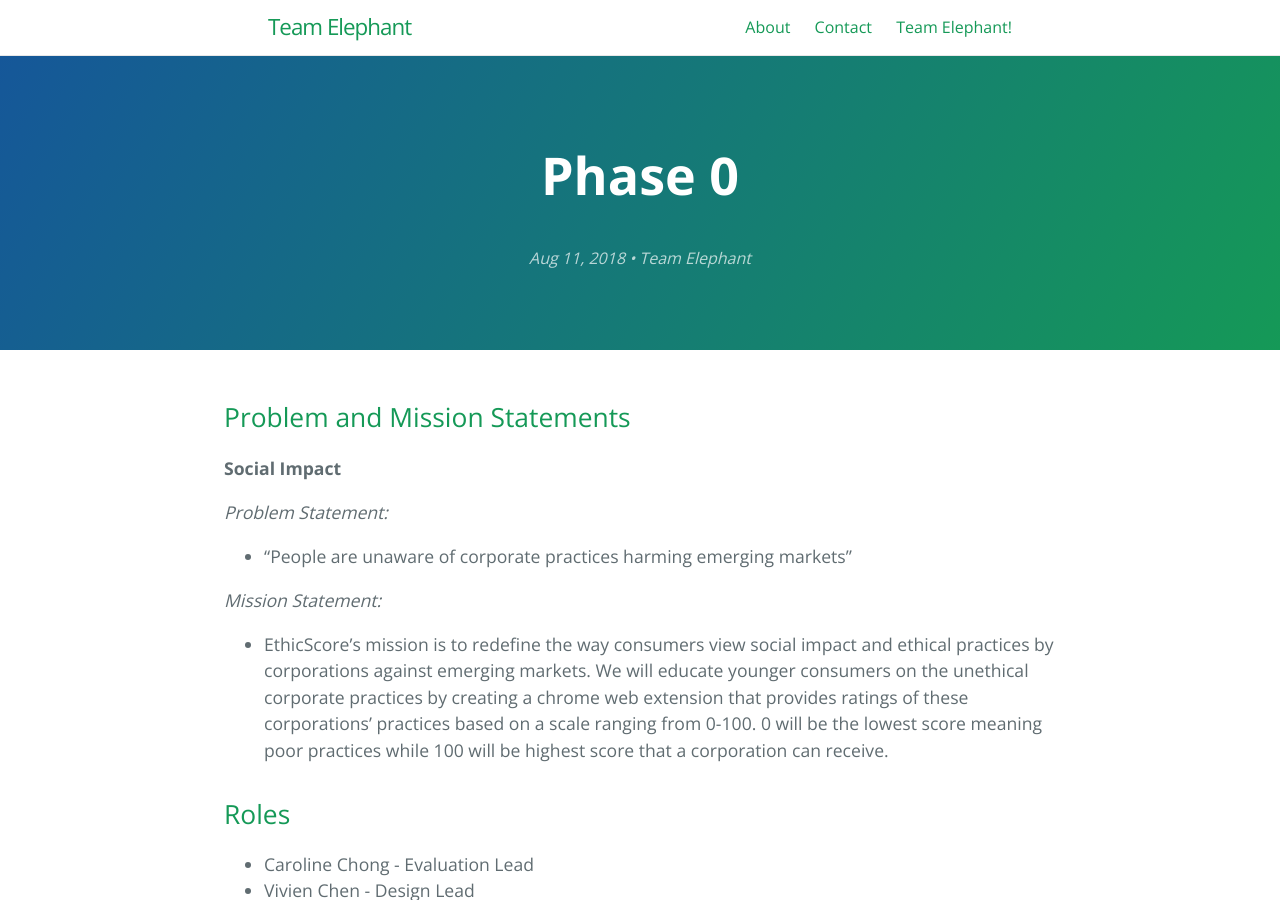
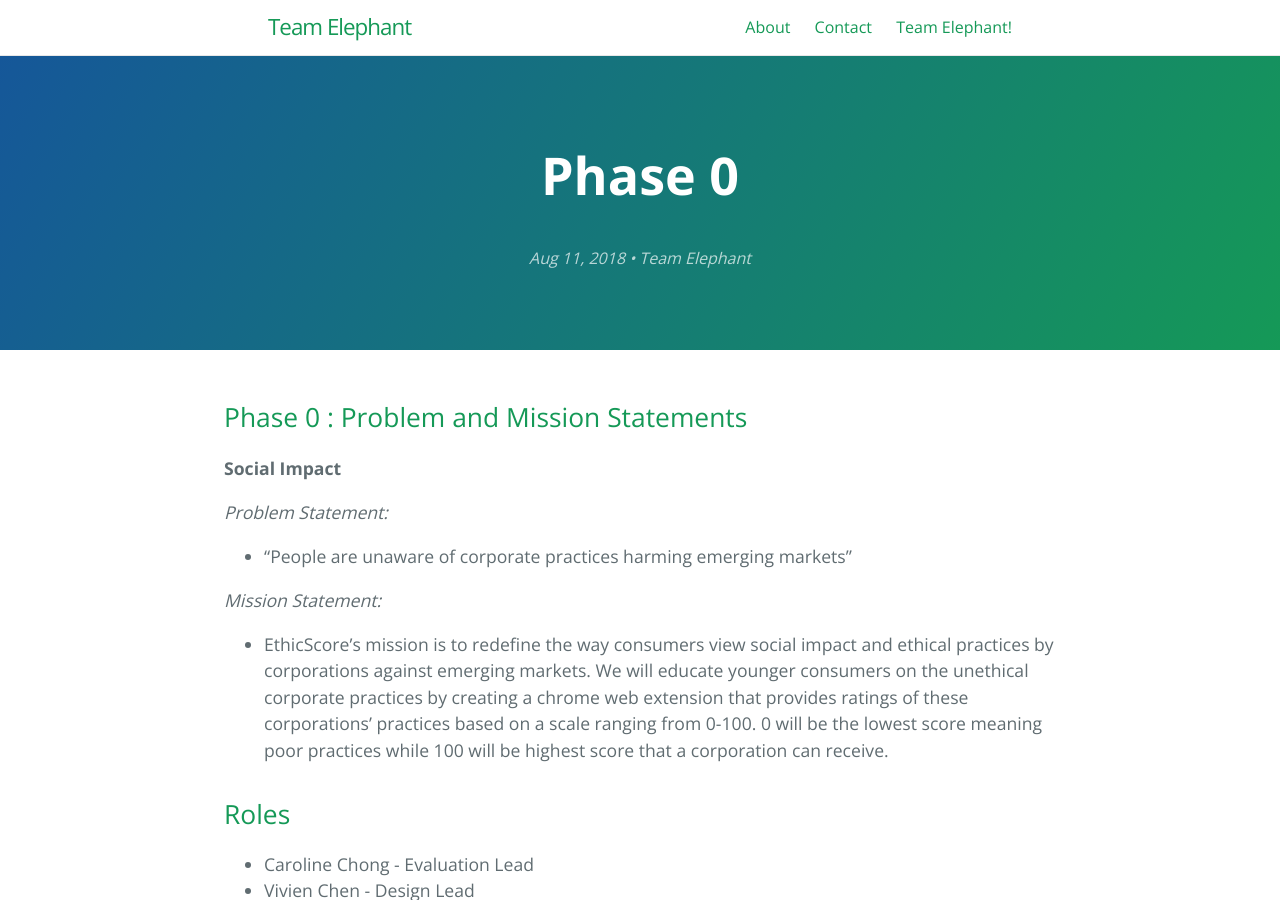
Before and after one commit to joshua-kim/team-elephant, a Jekyll site: the page built from _posts/2018-08-11-phase-0.md, in a window 1280 px wide and 900 px high. Built offline with Jekyll 4.4.1, drawn with Linux system fonts in a browser that asks for light colours.

Commit message:
updated title

```diff
--- a/_posts/2018-08-11-phase-0.md
+++ b/_posts/2018-08-11-phase-0.md
@@ -2,7 +2,7 @@
 layout: post
 ---
 
-## Problem and Mission Statements
+## Phase 0 : Problem and Mission Statements
 **Social Impact**
 
 *Problem Statement:*
```
